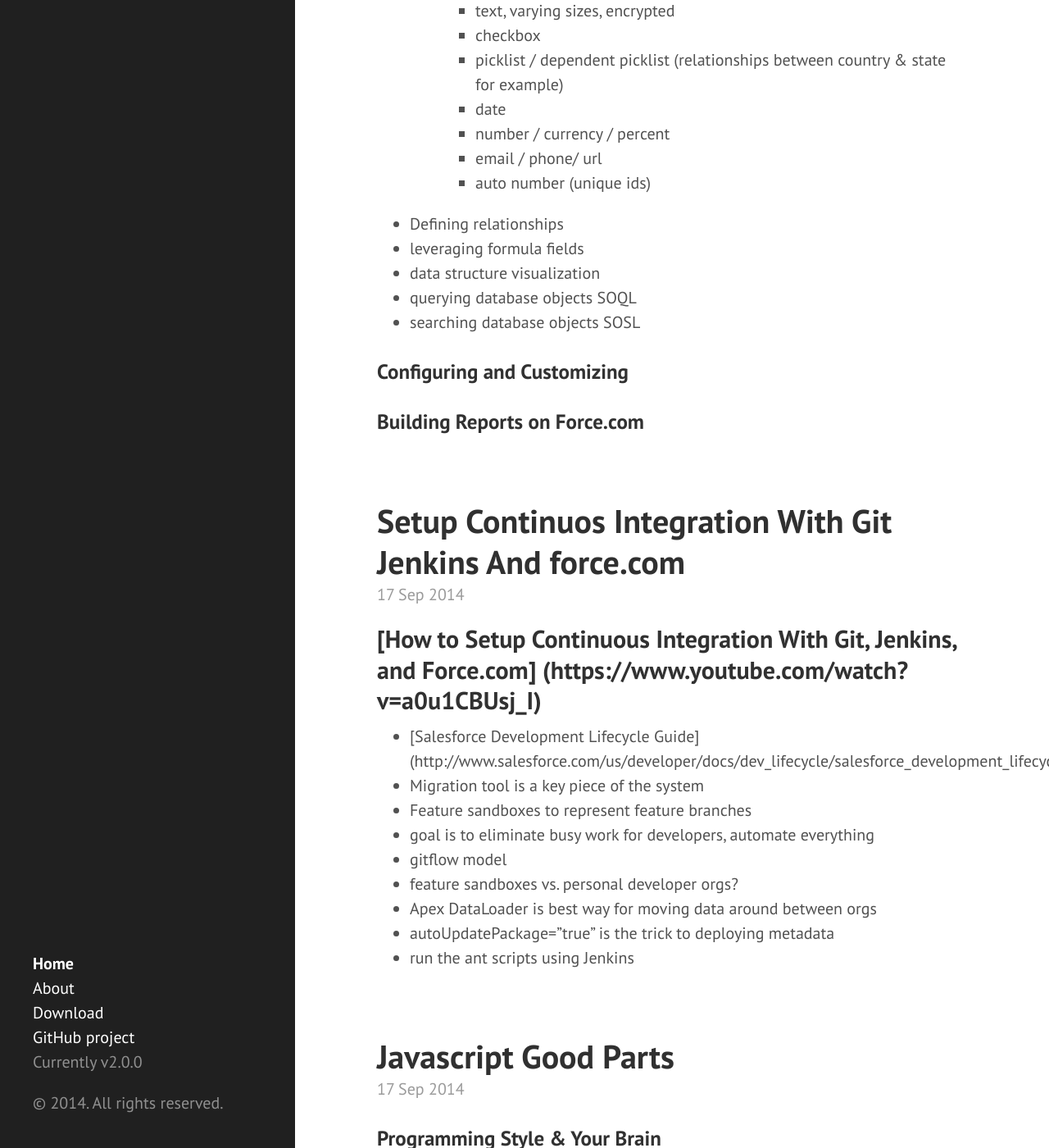
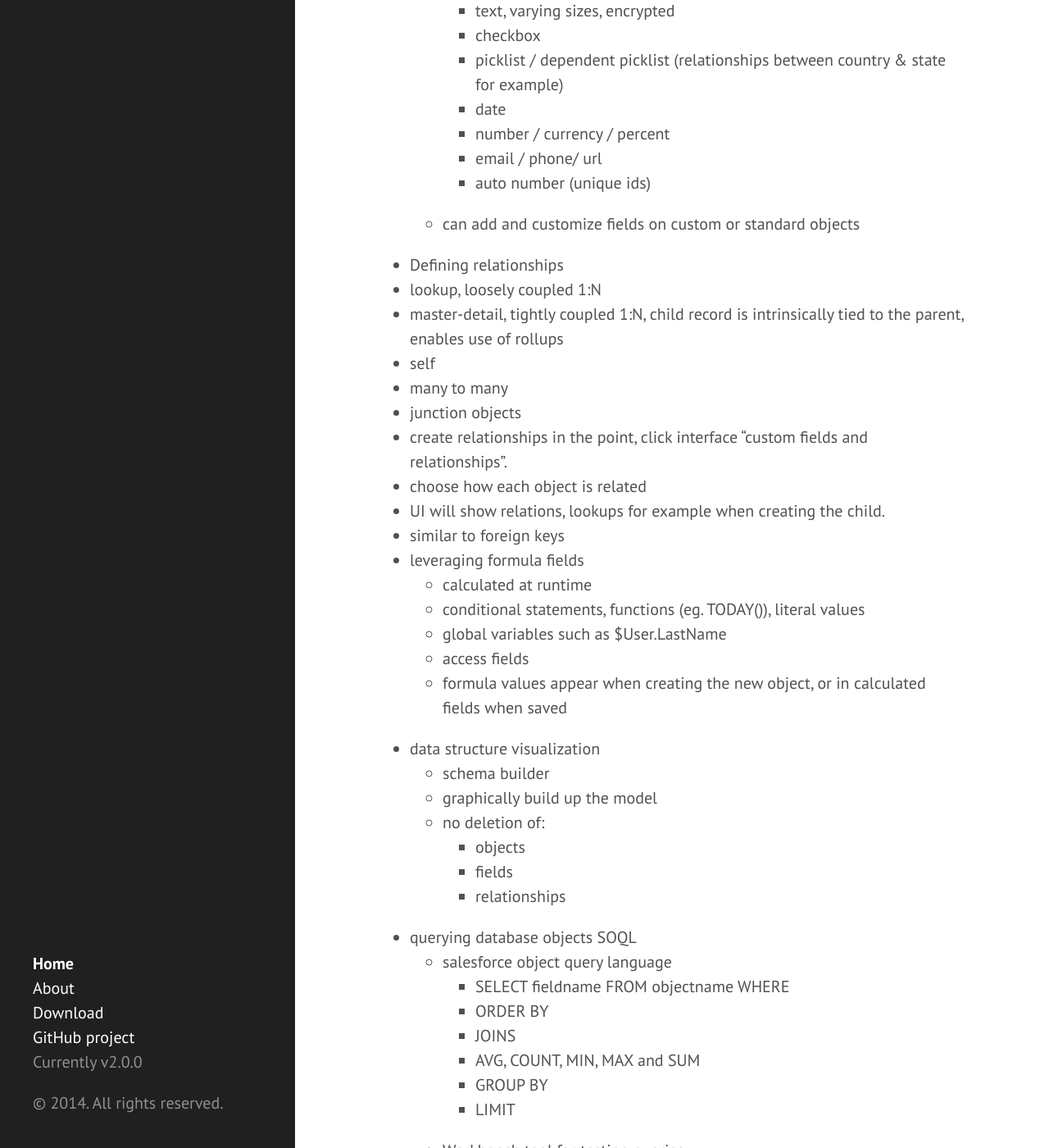
Before and after one commit to eneiand/eneiand.github.io, a Jekyll site: the page built from index.html, in a window 1280 px wide and 1400 px high, scrolled down 2615 px. Shown: the whole window at 82% size. Built offline with Jekyll 4.4.1, drawn with Linux system fonts in a browser that asks for light colours; Markdown is read by kramdown in place of the engine named in the settings; the list of posts is cut into pages by our own code; some of the changed text lies outside the part shown.

Commit message:
Update 2014-09-23-force.com-for-developers.md

```diff
--- a/_posts/2014-09-23-force.com-for-developers.md
+++ b/_posts/2014-09-23-force.com-for-developers.md
@@ -81,12 +81,43 @@ Building the data model for our solution
     * number / currency / percent
     * email / phone/ url
     * auto number (unique ids)
+  * can add and customize fields on custom or standard objects
+* Defining relationships
+ * lookup, loosely coupled 1:N
+ * master-detail, tightly coupled 1:N, child record is intrinsically tied to the parent, enables use of rollups
+ * self
+ * many to many
+  * junction objects
+ * create relationships in the point, click interface "custom fields and relationships".
+  * choose how each object is related
+  * UI will show relations, lookups for example when creating the child.
+  * similar to foreign keys
+* leveraging formula fields
+  * calculated at runtime
+  * conditional statements, functions (eg. TODAY()), literal values
+  * global variables such as $User.LastName
+  * access fields
+  * formula values appear when creating the new object, or in calculated fields when saved
+* data structure visualization
+  * schema builder
+  * graphically build up the model
+  * no deletion of:
+    * objects
+    * fields
+    * relationships
 
-* Defining relationships
-* leveraging formula fields
-* data structure visualization
 * querying database objects SOQL
+  * salesforce object query language
+    * SELECT fieldname FROM objectname WHERE
+    * ORDER BY
+    * JOINS
+    * AVG, COUNT, MIN, MAX and SUM
+    * GROUP BY
+    * LIMIT
+  * Workbench tool for testing queries
+    * https://workbench.developerforce.com/login.php
 * searching database objects SOSL
+  * full text search across objects
 
 ### Configuring and Customizing
 
```
